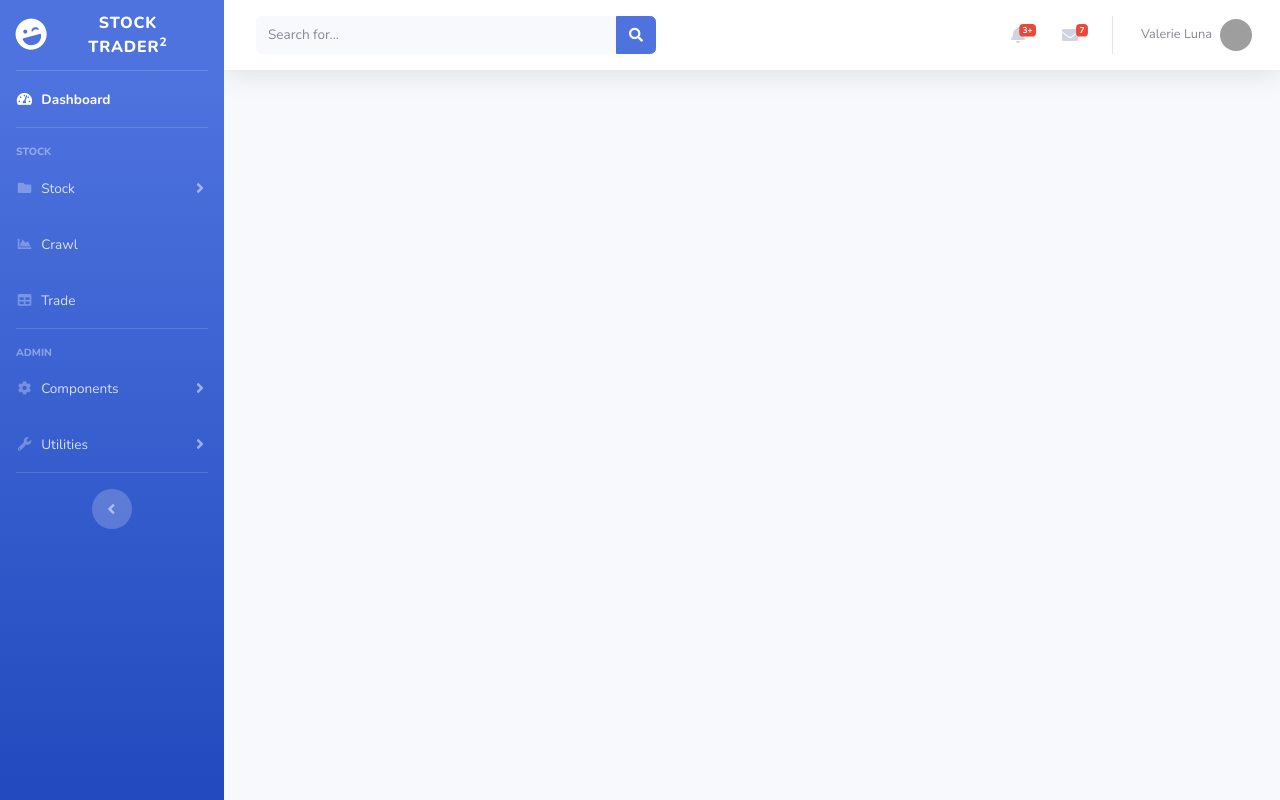
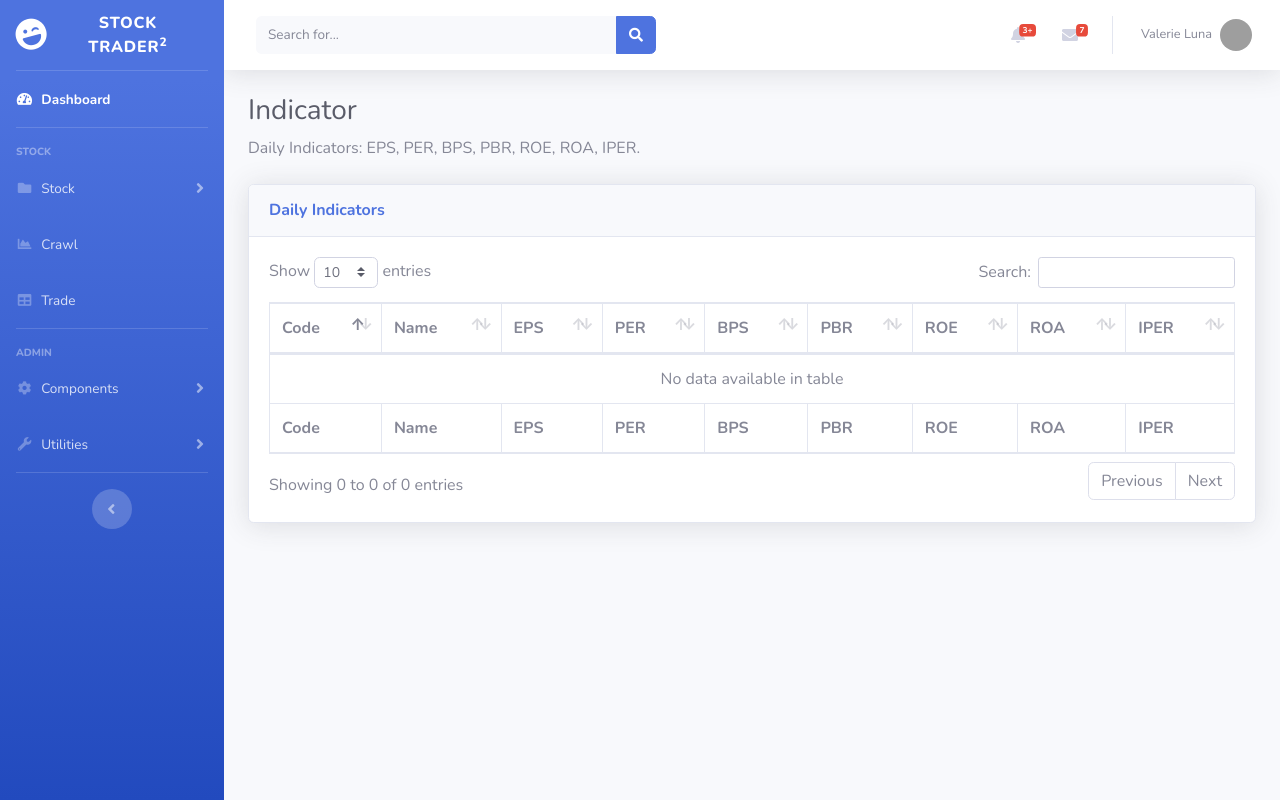
Before and after one commit to infomuscle/stock-trader, a Django app: page /indicator in a window 1280 px wide. Run offline with Django 3.2, Linux system fonts and the light colour scheme; data that the repository does not hold is empty; some libraries are stand-ins or nearby versions; grey boxes are pictures that could not be loaded.

Commit message:
Updated Indicator Page to Show Database

```diff
--- a/front/main/templates/main/indicator.html
+++ b/front/main/templates/main/indicator.html
@@ -4,4 +4,61 @@
 
 {% block content %}
 
+    <!-- Page Heading -->
+    <h1 class="h3 mb-2 text-gray-800">Indicator</h1>
+    <p class="mb-4">Daily Indicators: EPS, PER, BPS, PBR, ROE, ROA, IPER.</p>
+
+    <!-- Company Datatables -->
+    <div class="card shadow mb-4">
+        <div class="card-header py-3">
+            <h6 class="m-0 font-weight-bold text-primary">Daily Indicators</h6>
+        </div>
+        <div class="card-body">
+            <div class="table-responsive">
+                <table class="table table-bordered w-100" id="dataTable">
+                    <thead>
+                    <tr>
+                        <th>Code</th>
+                        <th>Name</th>
+                        <th>EPS</th>
+                        <th>PER</th>
+                        <th>BPS</th>
+                        <th>PBR</th>
+                        <th>ROE</th>
+                        <th>ROA</th>
+                        <th>IPER</th>
+                    </tr>
+                    </thead>
+                    <tfoot>
+                    <tr>
+                        <th>Code</th>
+                        <th>Name</th>
+                        <th>EPS</th>
+                        <th>PER</th>
+                        <th>BPS</th>
+                        <th>PBR</th>
+                        <th>ROE</th>
+                        <th>ROA</th>
+                        <th>IPER</th>
+                    </tr>
+                    </tfoot>
+                    <tbody>
+                    {% for indicator in indicators %}
+                        <tr>
+                            <td>{{ indicator.code }}</td>
+                            <td>{{ indicator.date }}</td>
+                            <td>{{ indicator.eps }}</td>
+                            <td>{{ indicator.per }}</td>
+                            <td>{{ indicator.bps }}</td>
+                            <td>{{ indicator.pbr }}</td>
+                            <td>{{ indicator.roe }}</td>
+                            <td>{{ indicator.roa }}</td>
+                            <td>{{ indicator.iper }}</td>
+                        </tr>
+                    {% endfor %}
+                    </tbody>
+                </table>
+            </div>
+        </div>
+    </div>
 {% endblock %}
--- a/front/main/views.py
+++ b/front/main/views.py
@@ -21,6 +21,7 @@ def companies(request):
 
 def summary(request):
     context = {}
+
     return render(request, 'main/summary.html', context)
 
 
@@ -31,6 +32,10 @@ def price(request):
 
 def indicator(request):
     context = {}
+
+    daily_indicators = DailyIndicator.objects.all()
+    context["indicators"] = daily_indicators
+
     return render(request, 'main/indicator.html', context)
 
 
```
Also changed, not shown: front/main/models.py (+32 -0 lines), front/main/templates/main/modules/scripts.html (+9 -9 lines).
